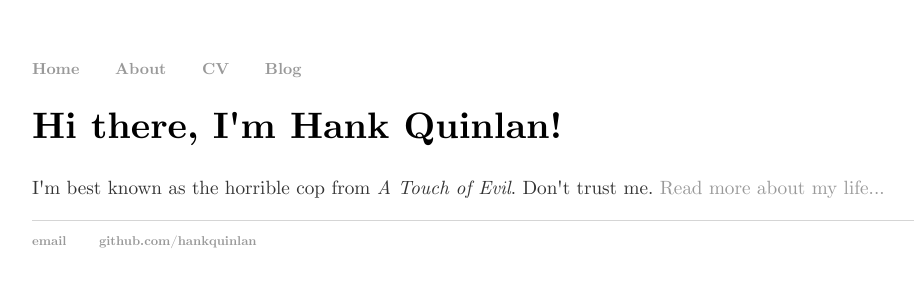
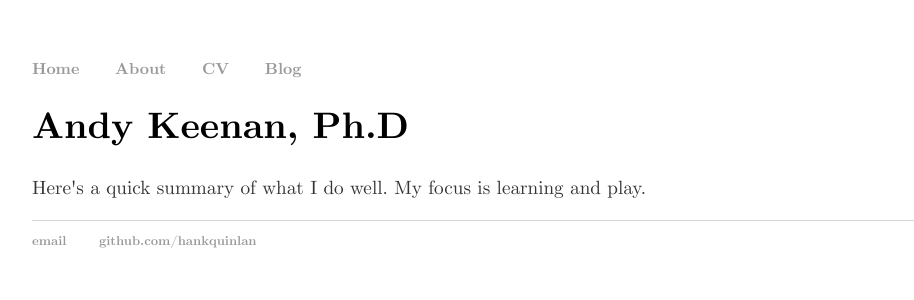
Before and after one commit to bigrube77/bigrube77.github.io, a Jekyll site: the page built from index.html, in a window 1280 px wide. Shown: the top 300 px of the page, without its empty margins (160-1074 px from the left). Built offline with Jekyll 4.4.1, drawn with Linux system fonts in a browser that asks for light colours.

Commit message:
text updates

```diff
--- a/cv/index.html
+++ b/cv/index.html
@@ -1,6 +1,6 @@
 ---
 layout: default
-title: CV of Your Name
+title: CV, Andy Keenan Ph.D
 ---
 
 	<div class="cv">
--- a/index.html
+++ b/index.html
@@ -1,9 +1,9 @@
 ---
 layout: default
-title: Hank Quinlan, Horrible Cop
+title: Andy Keenan, PhD
 ---
 
 		<div class="blurb">
-			<h1>Hi there, I'm Hank Quinlan!</h1>
-			<p>I'm best known as the horrible cop from <em>A Touch of Evil</em>. Don't trust me. <a href="/about">Read more about my life...</a></p>
+			<h1>Andy Keenan, Ph.D</h1>
+			<p>Here's a quick summary of what I do well. My focus is learning and play.</p>
 		</div>
```
